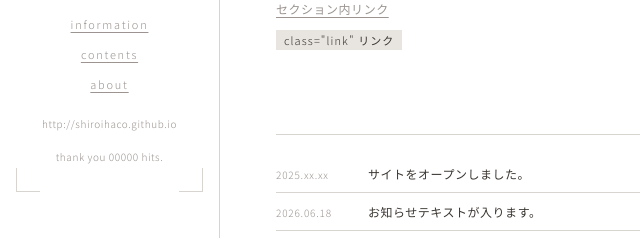
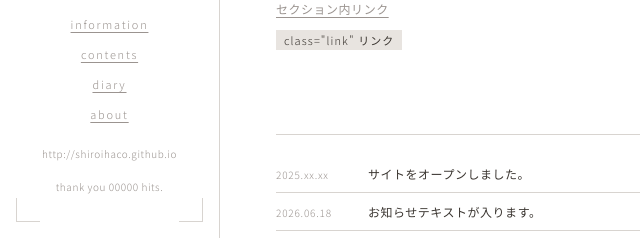
Before and after one commit to shiroihaco/shiroihaco.github.io, a plain HTML site: page index.html in a window 1280 px wide. Shown: the part 286-524 px from the top of the page, 0-640 px from the left. Drawn offline with Linux system fonts and the light colour scheme.

Commit message:
Update index.html

```diff
--- a/index.html
+++ b/index.html
@@ -326,6 +326,7 @@
       <nav>
         <a href="#top">information</a>
         <a href="#contents">contents</a>
+         <a href="http://shirohaco.s325.xrea.com/diary/tegalog.cgi" target="_blank">diary</a>
         <a href="#about">about</a>
       </nav>
 
```
